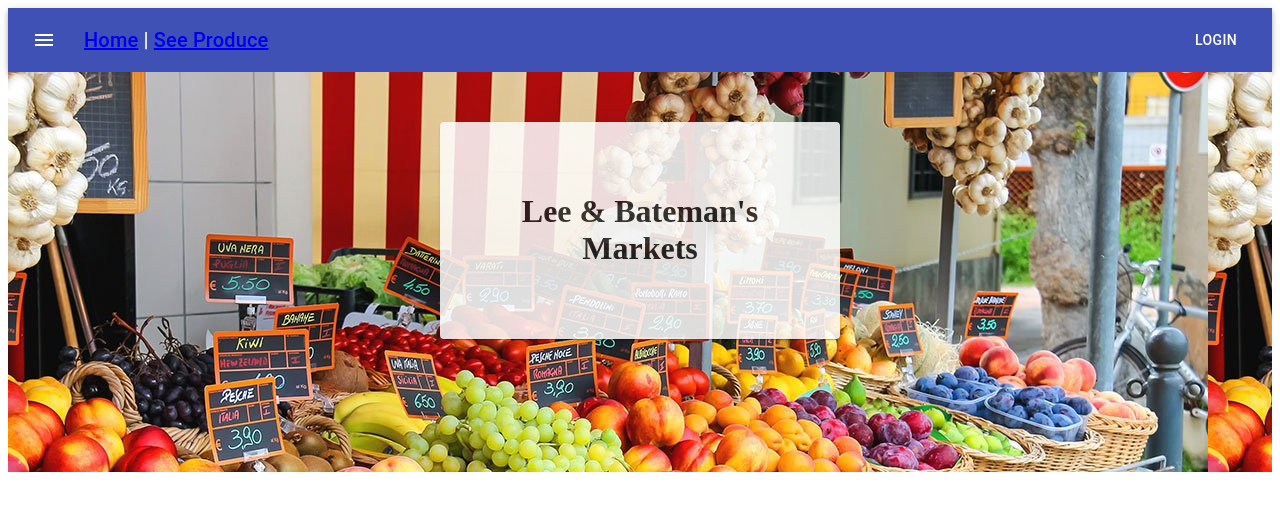
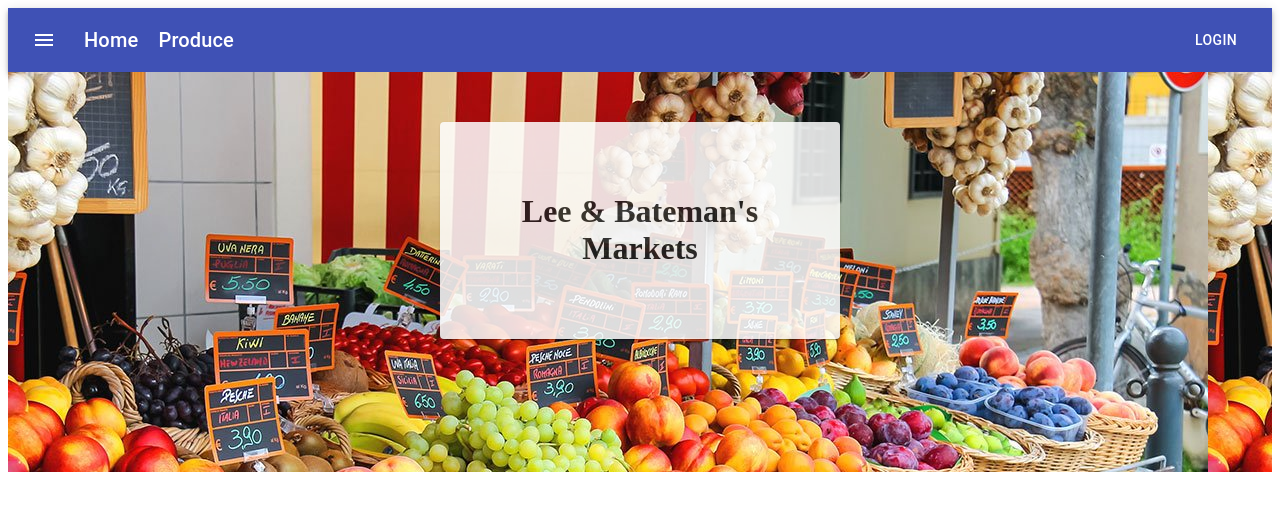
Before and after one commit to reese-lee/farmers-market, a React app: page /#/ in a window 1280 px wide. Shown: the top 510 px of the page. Built offline with nearby package versions, Linux system fonts and the light colour scheme.

Commit message:
add styling and links to navbar

```diff
--- a/src/components/Navbar.jsx
+++ b/src/components/Navbar.jsx
@@ -6,19 +6,40 @@ import Typography from '@material-ui/core/Typography';
 import Button from '@material-ui/core/Button';
 import IconButton from '@material-ui/core/IconButton';
 import MenuIcon from '@material-ui/icons/Menu';
-import { Link } from 'react-router-dom';
+import { Link, NavLink } from 'react-router-dom';
 
 const useStyles = makeStyles(theme => ({
   root: {
-    flexGrow: 1,
+
   },
   menuButton: {
     marginRight: theme.spacing(2),
   },
   title: {
     flexGrow: 1,
+
   },
+  clicky: {
+    color: 'white',
+    textDecoration: 'none',
+    '&:hover': {
+      color: 'red',
+    },
+    '&:active': {
+      color: 'black',
+    },
+  },
+  spacing:{
+    width: '150px',
+    display: 'flex',
+    flexFlow: 'row',
+    justifyContent: 'spaceBetween',
+    alignItems: 'center',
+  }
 }));
+
+
+
 
 export default function ButtonAppBar() {
   const classes = useStyles();
@@ -31,7 +52,16 @@ export default function ButtonAppBar() {
             <MenuIcon />
           </IconButton>
           <Typography variant="h6" className={classes.title}>
-            <Link to="/">Home</Link> | <Link to="/produce">See Produce</Link>
+            <div className={classes.spacing}>
+              <div className={classes.spacing}>
+                <Link to="/" style={{ textDecoration: 'none' }}><a className={classes.clicky}>Home</a></Link>
+              </div>
+              <div className={classes.spacing}>
+                <Link to="/produce" style={{ textDecoration: 'none' }}><a className={classes.clicky}>Produce</a></Link>
+              </div>
+
+            </div>
+
           </Typography>
           <Button color="inherit">Login</Button>
         </Toolbar>
```
